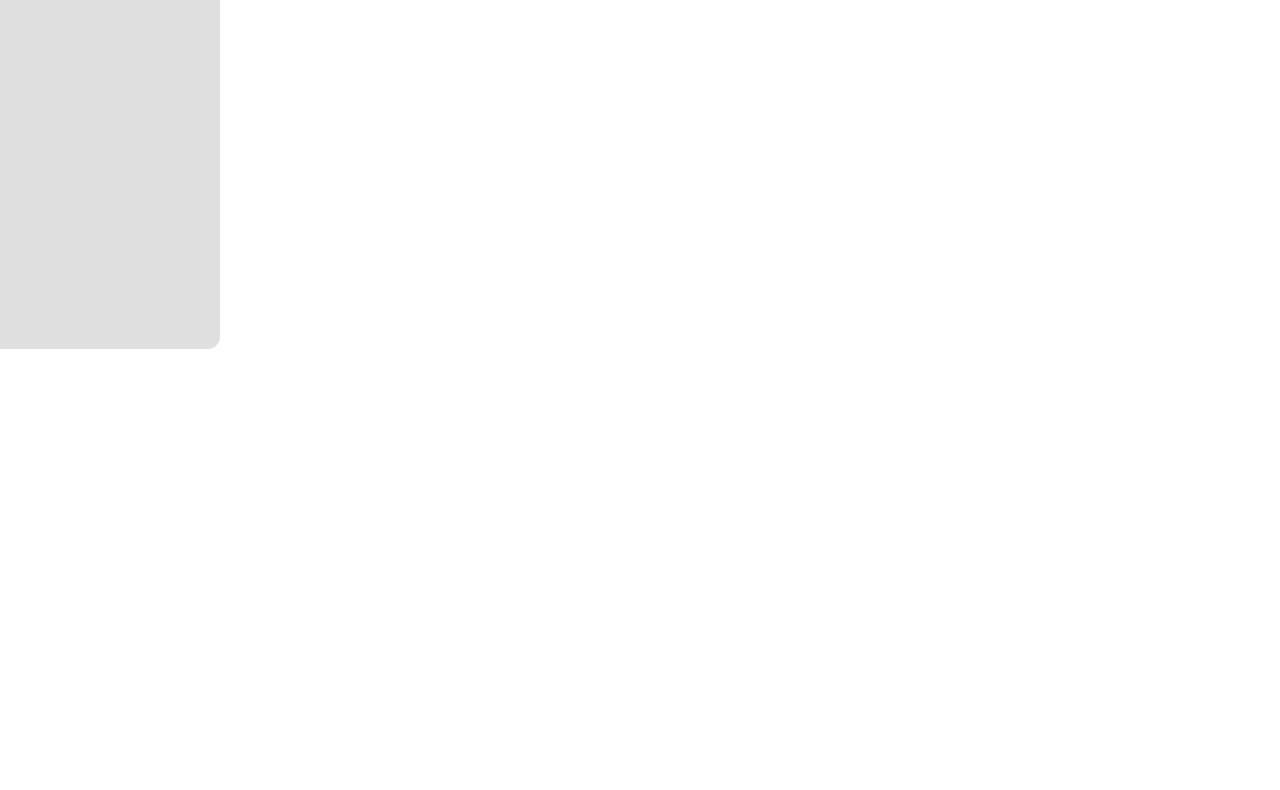
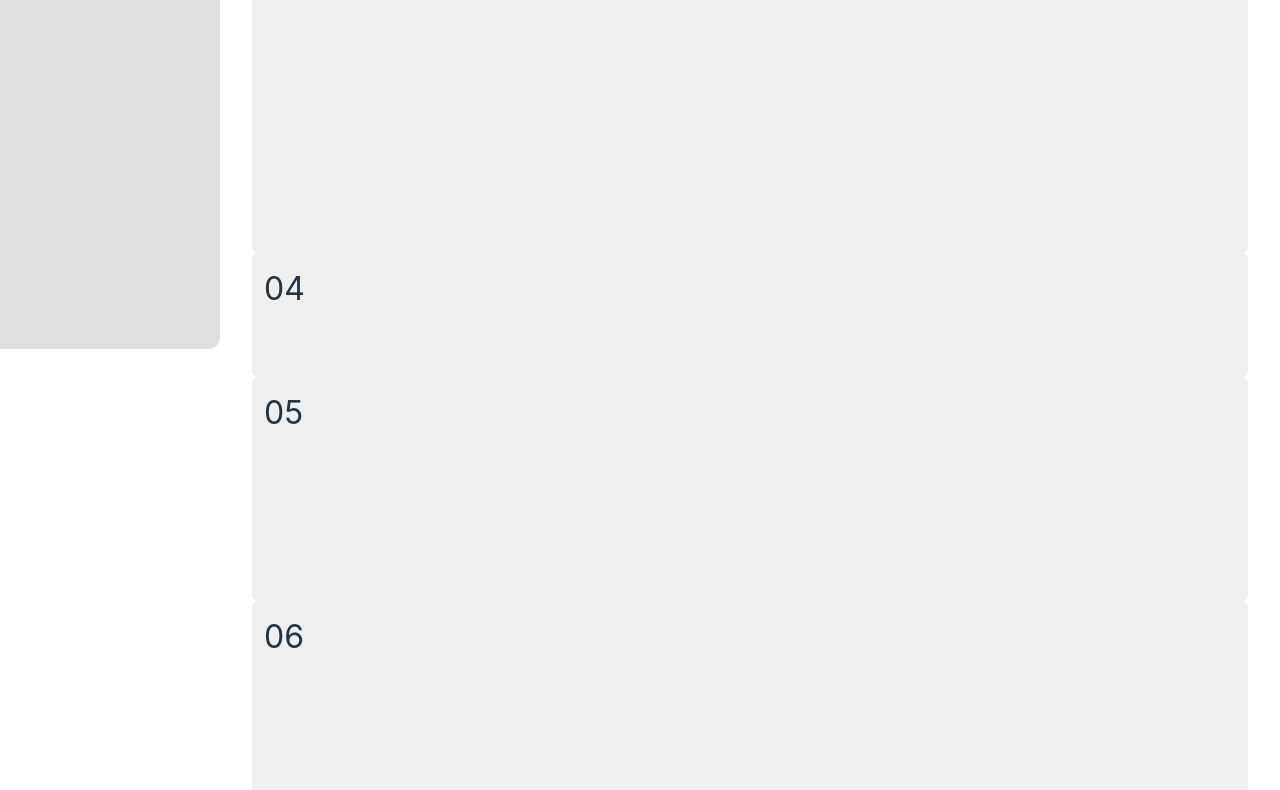
Before and after one commit to huodoushigemi/wc-flow-layout, a website built with Vite: page index.html in a window 1280 px wide. Shown: the part 451-1241 px from the top of the page. Before the commit the page ends 800 px from the top, so only its background shows below. Built offline with nearby package versions, Linux system fonts and the light colour scheme.

Commit message:
Update style.css

```diff
--- a/src/style.css
+++ b/src/style.css
@@ -1,10 +1,10 @@
-flow-layout {
+wc-flow-layout {
   position: relative;
   display: block;
   box-sizing: content-box !important;
 }
 
-flow-layout > * {
+wc-flow-layout > * {
   position: absolute;
   box-sizing: border-box;
 }
```
